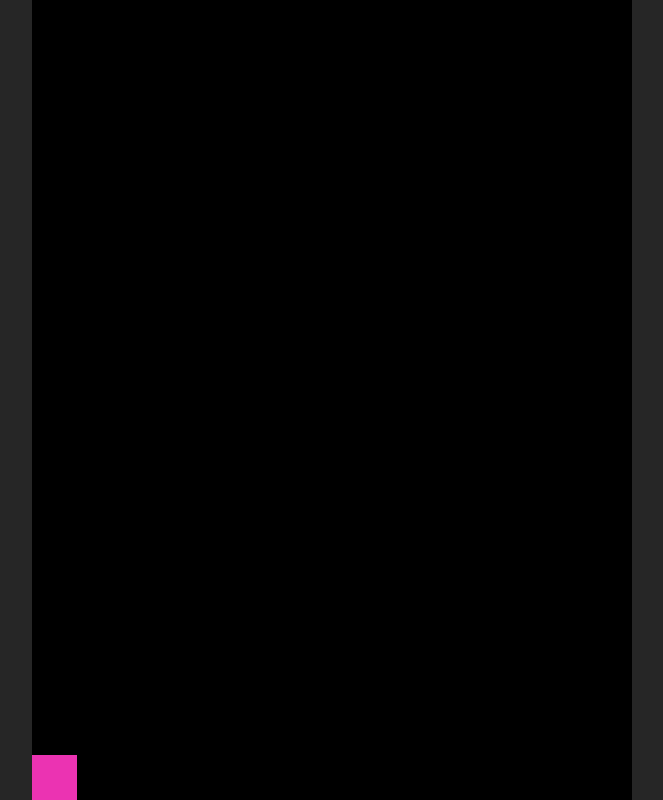
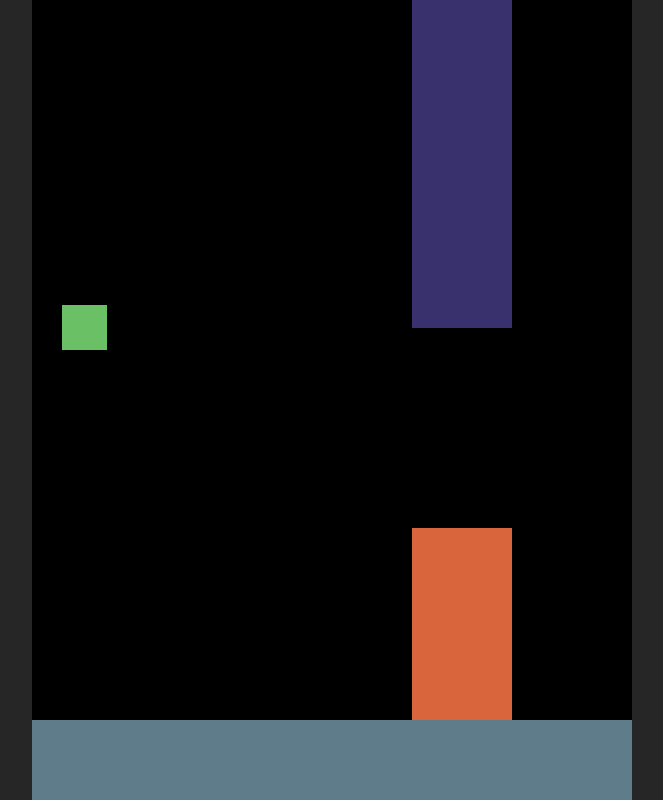
Before and after one commit to irvingSaenzColon/flappy.birdJs, a website with bundled scripts: page index.html in a window 1280 px wide. Shown: the whole page, without its empty margins (308-971 px from the left). Built offline with nearby package versions, Linux system fonts and the light colour scheme.

Commit message:
add obstacles and refactor of code

```diff
--- a/src/Game.js
+++ b/src/Game.js
@@ -1,11 +1,18 @@
-import WebGL from "./WebGL.js";
+import WebGL from "./webGL.js";
+import Ground from "./ground.js";
+import Pipe from "./pipe.js";
+import Obstacle from "./obstalce.js";
 import Player from "./player.js";
+
+
 const vertexShaderCode = `#version 300 es
 precision mediump float;
 in vec2 v_position;
 uniform vec2 resolution;
+uniform mat3 u_worldMatrix;
 void main() {
-  vec2 clipSpace = ((v_position / resolution) * 2.0) - 1.0;
+  vec3 worldPosition = u_worldMatrix * vec3(v_position, 1.0);
+  vec2 clipSpace = ((worldPosition.xy / resolution) * 2.0) - 1.0;
   gl_Position = vec4(clipSpace, 0.0, 1.0);
 }`;
 const fragmentShaderSourceCode = `#version 300 es
@@ -16,6 +23,7 @@ void main() {
   outputColor = u_color;
 }`;
 
+
 class Game {
 
 
@@ -24,13 +32,22 @@ class Game {
    */
   constructor(canvas) {
     this.canvas = canvas;
+    const canvasDimensions = {
+      width: canvas.clientWidth,
+      height: canvas.clientHeight
+    };
+    const pipePos = {x: 30, y: -150};
     WebGL.initialize(canvas);
-    this.player = new Player([0, 0], [0, 0], [0, 0], null, {width: canvas.clientWidth, height: canvas.clientHeight});
+    this.player = new Player(null, canvasDimensions);
+    this.obstacle = new Obstacle(canvasDimensions);
+    this.ground = new Ground(canvasDimensions);
   }
 
 
   render() {
     this.player.render(vertexShaderCode, fragmentShaderSourceCode);
+    this.obstacle.render(vertexShaderCode, fragmentShaderSourceCode);
+    this.ground.render(vertexShaderCode, fragmentShaderSourceCode);
   }
 
 
@@ -44,15 +61,17 @@ class Game {
     WebGL.context.clearColor(0.0, 0.0, 0.0, 1.0);
     //Clears depth buffer
     WebGL.context.clear(WebGL.context.COLOR_BUFFER_BIT | WebGL.context.DEPTH_BUFFER_BIT);
-
-    // Rasterization - which pixels are part of a triangle
+    // Rasterization
     WebGL.context.viewport(0.0, 0.0, this.canvas.width, this.canvas.height);
     this.player.update();
+    this.obstacle.update();
+    this.ground.update();
   }
 
 
   destroy() {
     this.player.destroy();
+    this.ground.destroy();
   }
 }
 
--- a/src/GameObject.js
+++ b/src/GameObject.js
@@ -1,4 +1,5 @@
-/** @import * as typedef from './Types.js' */
+/** @import * as typedef from './typedef.js' */
+import Matrix from './matrix.js';
 import ShaderHandler from './shaderHandler.js';
 
 
@@ -8,15 +9,16 @@ class GameObject {
 
   /**
    * @param { Array<Number>} vertex
+   * @param { Array<Number> } texture
    * @param { Objec} shaderParams
-   * @param { Array<Number> } position
-   * @param { Array<Number> } rotation
-   * @param { Array<Number> } scale
+   * @param { typedef.Vec2 } position
+   * @param { Number } rotation
+   * @param { typedef.Vec2 } scale
    * @param { Object } shaderParams
    * @param { Number } gravity
    * @param { typedef.Dimension } canvasDimensions
    */
-  constructor(vertex, position, rotation, scale, shaderParams, gravity = 0.98, canvasDimensions) {
+  constructor(vertex, texture, position, rotation, scale, shaderParams, gravity = 0.98, canvasDimensions) {
     this.vertex = vertex;
     this.position = position;
     this.roation = rotation;
@@ -24,7 +26,8 @@ class GameObject {
     this.gravity = gravity;
     this.velocity = {x: 0, y: 0};
     this.canvasDimensions = canvasDimensions;
-    this.shader = new ShaderHandler(shaderParams);
+    this.shader = new ShaderHandler(shaderParams, texture);
+    this.wordlMatrix = Matrix.identity();
   }
 
 
@@ -38,9 +41,22 @@ class GameObject {
         }
       }
     }
-      */
-    this.shader.update(this.vertex, this.canvasDimensions, [0.92, 0.2, 0.7, 1]);
+    */
+    this.calculateWorldMatrix();
+    this.shader.update(this.vertex, this.canvasDimensions, this.wordlMatrix);
   }
+
+
+  calculateWorldMatrix() {
+    this.wordlMatrix = Matrix.identity();
+    const scaleM = Matrix.scaleMatrix(this.scale);
+    const rotationM = Matrix.rotationMatrix(this.roation);
+    const translateM = Matrix.traslateMatrix(this.position);
+    this.wordlMatrix = Matrix.multiply3x3Matrix(this.wordlMatrix, scaleM);
+    this.wordlMatrix = Matrix.multiply3x3Matrix(rotationM, this.wordlMatrix);
+    this.wordlMatrix = Matrix.multiply3x3Matrix(translateM, this.wordlMatrix);
+  }
+
 
 
   render(vertexShaderCode, fragmentShaderCode) {
--- a/src/Player.js
+++ b/src/Player.js
@@ -1,3 +1,4 @@
+/** @import * as typedef from './typedef.js' */
 import { plane } from "./figures.js";
 import GameObject from "./gameObject.js";
 import Input from "./Input.js";
@@ -9,9 +10,20 @@ class Player extends GameObject {
   }
 
 
-  constructor(position, scale, rotation, texture, canvasDimensions) {
+  /**
+   *
+   * @param {typedef.Vec2} position
+   * @param {*} texture
+   * @param {typedef.Vec2} scale
+   * @param {Number} rotation
+   * @param {typedef.Dimension} canvasDimensions
+   */
+  constructor(texture, canvasDimensions) {
     const vertex = plane(45. , 45);
-    super(vertex, position, rotation, scale, null, 0.98, canvasDimensions);
+    const scale = { x: 1, y: 1};
+    const translate = { x: 30, y: 450};
+    const rotation = 0;
+    super(vertex, texture, translate, rotation, scale, null, 0.98, canvasDimensions);
     Input.setup(this.keyBindings);
   }
 
--- a/src/ShaderHandler.js
+++ b/src/ShaderHandler.js
@@ -1,5 +1,5 @@
-/** @import * as typedef from './Types.js' */
-import WebGL from "./WebGL.js";
+/** @import * as typedef from './typedef.js' */
+import WebGL from "./webGL.js";
 
 
 class ShaderHandler {
@@ -8,20 +8,29 @@ class ShaderHandler {
     "UNIFORM": "uniform"
   }
 
+
   /**
    * @param {Object} shaderParams
    */
-  constructor(shaderParams = null) {
-    this.texture = null;
+  constructor(shaderParams = null, texture = null) {
+    this.texture = texture;
     this.shaderParams = shaderParams;
     this.vertexShader = null;
     this.fragmentShader = null;
     this.shaderProgram = null;
     this.vertexPositionAttrLocation = null;
     this.resolutionUniformLocation = null;
+    this.color = null;
+    if(!this.texture) {
+      this.color = [Math.random(), Math.random(), Math.random(), 1];
+    }
   }
 
 
+  /**
+   * @param { String } vertexShaderCode
+   * @param { String } fragmentShaderCode
+   */
   render(vertexShaderCode, fragmentShaderCode) {
     this.vertexBufferPosition = WebGL.context.createBuffer();
     if(this.vertexBufferPosition === null) {
@@ -37,7 +46,10 @@ class ShaderHandler {
     //Getting locations of some variables placed on shaders
     this.vertexPositionAttrLocation = WebGL.getAttributeLocation(this.shaderProgram, 'v_position');
     this.resolutionUniformLocation = WebGL.getUniformLocation(this.shaderProgram, 'resolution');
-    this.colorUniformLocation = WebGL.getUniformLocation(this.shaderProgram, 'u_color');
+    this.worldMatrixUniformLocation = WebGL.getUniformLocation(this.shaderProgram, 'u_worldMatrix')
+    if(!this.texture) {
+      this.colorUniformLocation = WebGL.getUniformLocation(this.shaderProgram, 'u_color');
+    }
     this.loadShaderParams();
   }
 
@@ -57,15 +69,18 @@ class ShaderHandler {
   /**
    * @param { Array<number> } vertexPosition
    * @param { typedef.Dimension } canvas
-   * @param { Array<number> } triangleColor
+   * @param { Array<Number> } wordlMatrix
    */
-  update(vertexPosition, canvas, triangleColor) {
+  update(vertexPosition, canvas, wordlMatrix) {
     WebGL.context.useProgram(this.shaderProgram);
     WebGL.context.enableVertexAttribArray(this.vertexPositionAttrLocation);
     WebGL.context.vertexAttribPointer(this.vertexPositionAttrLocation, 2, WebGL.context.FLOAT, false, 2 * Float32Array.BYTES_PER_ELEMENT, 0, 0);
     //TODO: load dynamicly params to shader to make it more generic
     WebGL.context.uniform2f(this.resolutionUniformLocation, canvas.width, canvas.height);
-    WebGL.context.uniform4f(this.colorUniformLocation, ...triangleColor);
+    WebGL.context.uniformMatrix3fv(this.worldMatrixUniformLocation, false, wordlMatrix);
+    if(!this.texture) {
+      WebGL.context.uniform4f(this.colorUniformLocation, ...this.color);
+    }
     WebGL.context.bufferData(WebGL.context.ARRAY_BUFFER, new Float32Array(vertexPosition), WebGL.context.DYNAMIC_DRAW);
     WebGL.context.drawArrays(WebGL.context.TRIANGLES, 0, (vertexPosition.length / 2));
   }
@@ -75,8 +90,9 @@ class ShaderHandler {
     WebGL.context.deleteBuffer(this.vertexBufferPosition);
     WebGL.context.deleteShader(this.vertexShader);
     WebGL.context.deleteShader(this.fragmentShader);
-    WebGL.context.deleteProgram(this.rProgram);
+    WebGL.context.deleteProgram(this.shaderProgram);
   }
 }
 
+
 export default ShaderHandler;
--- /dev/null
+++ b/src/ground.js
@@ -0,0 +1,22 @@
+/** @import * as typedef from './typedef.js' */
+import { plane } from "./figures.js";
+import GameObject from "./gameObject.js";
+
+
+class Ground extends GameObject {
+
+
+  /**
+   * @param {typedef.Dimension} canvasDimensions
+   */
+  constructor(canvasDimensions) {
+    const vertex = plane(canvasDimensions.width, 80);
+    const scale = { x: 1, y: 1};
+    const translate = { x: 0, y: 0};
+    const rotation = 0;
+    super(vertex, null, translate, rotation, scale, null, null, canvasDimensions);
+  }
+}
+
+
+export default Ground;
--- a/src/index.js
+++ b/src/index.js
@@ -1,22 +1,19 @@
 import Game from "./game.js";
-const canvas = document.getElementById('buffer');
-//TODO: Hacer un GameObject genérico
-//TODO: Hacer un ShaderHandler genérico
-//TODO: Hacer una clase que ejecute toda la lógica del juego
 
 
+const canvas = document.getElementById('buffer');
 let game = null;
 let idReqAnim = -1;
 try {
   //main();
   game = new Game(canvas);
   game.render();
-  game.update();
   window.requestAnimationFrame(loop);
   window.removeEventListener('beforeunload', destroy);
 } catch(e) {
   console.error(e);
 }
+
 
 function loop(dt) {
   game.update(dt);
@@ -25,10 +22,10 @@ function loop(dt) {
 
 
 function destroy(e) {
+  if(idReqAnim != -1) {
+    window.cancelAnimationFrame(idReqAnim);
+  }
   if(game && game instanceof Game) {
     game.destroy();
   }
-  if(idReqAnim != -1) {
-    window.cancelAnimationFrame(idReqAnim);
-  }
 }
--- /dev/null
+++ b/src/matrix.js
@@ -0,0 +1,80 @@
+/** @import * as typedef from './typedef.js' */
+
+
+class Matrix {
+  static EPSILON = 1e-10;
+
+
+  /**
+   * @param { Array<Number> } a
+   * @param { Array<Number> } b
+   */
+  static multiply3x3Matrix(a, b) {
+    if(a.length !== 9 || b.length !== 9) {
+      throw new Error('Must provide an array of 9 elements');
+    }
+    return [
+      ( (a[0] * b[0]) + (a[1] * b[3]) + (a[2] * b[6]) ), ( (a[0] * b[1]) + (a[1] * b[4]) + (a[2] * b[7]) ), ( (a[0] * b[2]) + (a[1] * b[5]) + (a[2] * b[8]) ),
+      ( (a[3] * b[0]) + (a[4] * b[3]) + (a[5] * b[6]) ), ( (a[3] * b[1]) + (a[4] * b[4]) + (a[5] * b[7]) ), ( (a[3] * b[2]) + (a[4] * b[5]) + (a[5] * b[8]) ),
+      ( (a[6] * b[0]) + (a[7] * b[3]) + (a[8] * b[6]) ), ( (a[6] * b[1]) + (a[7] * b[4]) + (a[8] * b[7]) ), ( (a[6] * b[2]) + (a[7] * b[5]) + (a[8] * b[8]) ),
+    ];
+  }
+
+
+  static identity() {
+    return [
+      1, 0, 0,
+      0, 1, 0,
+      0, 0, 1
+    ];
+  }
+
+
+  /**
+   * @param { typedef.Vec2 } scale
+   */
+  static scaleMatrix(scale) {
+    return [
+      scale.x, 0, 0,
+      0, scale.y, 0,
+      0, 0, 1
+    ];
+  }
+
+
+  /**
+   * @param { typedef.Vec2 } trasnlate
+   */
+  static traslateMatrix(trasnlate) {
+    return [
+      1, 0, 0,
+      0, 1, 0,
+      trasnlate.x, trasnlate.y, 1
+    ];
+  }
+
+  /**
+   *
+   * @param { Number } rotation
+   */
+  static rotationMatrix(rotation) {
+    const rads = this.degreeToRad(rotation);
+    let cos = Math.cos(rads);
+    let sin = Math.sin(rads);
+    cos = cos < this.EPSILON ? 0 : cos;
+    sin = sin < this.EPSILON ? 0 : sin;
+    return [
+      cos, - sin, 0,
+      sin, cos, 0,
+      0, 0, 1
+    ];
+  }
+
+
+  static degreeToRad(degrees) {
+    return (degrees * Math.PI) / 180;
+  }
+}
+
+
+export default Matrix;
--- /dev/null
+++ b/src/obstalce.js
@@ -0,0 +1,56 @@
+/** @import * as typedef from './typedef.js' */
+import Pipe from "./pipe.js";
+
+
+class Obstacle {
+  static speed = 2.5;
+  static yOffset = 200;
+  static yLimitPos = {min: -200, max: 80};
+
+  /**
+   * @param {typedef.Dimension} canvasDimensions
+   */
+  constructor(canvasDimensions) {
+    this.canvasDimensions = canvasDimensions;
+    const { bottomPos, topPos } = this.generatePosition()
+    this.pipeBottom = new Pipe(bottomPos, canvasDimensions);
+    this.pipeTop = new Pipe(topPos, canvasDimensions);
+  }
+
+
+  /**
+   * @param { String } vertexShaderCode
+   * @param { String } fragmentShaderCode
+   */
+  render(vertexShaderCode, fragmentShaderCode) {
+    this.pipeBottom.render(vertexShaderCode, fragmentShaderCode);
+    this.pipeTop.render(vertexShaderCode, fragmentShaderCode);
+  }
+
+
+  update() {
+    if(this.pipeBottom.position.x < - Pipe.DEFAULT_WIDTH) {
+      const {bottomPos, topPos} = this.generatePosition();
+      this.pipeBottom.position = bottomPos;
+      this.pipeTop.position = topPos;
+    } else {
+      this.pipeBottom.position.x -= Obstacle.speed;
+      this.pipeTop.position.x -= Obstacle.speed;
+    }
+    this.pipeBottom.update();
+    this.pipeTop.update();
+  }
+
+
+  generatePosition() {
+    const yPossBott = Math.floor(Math.random() * (Obstacle.yLimitPos.max - Obstacle.yLimitPos.min + 1) + Obstacle.yLimitPos.min);
+    const xStartPos = (this.canvasDimensions.width + Pipe.DEFAULT_WIDTH);
+    return {
+      bottomPos: {x: xStartPos, y: yPossBott},
+      topPos: {x: xStartPos, y: (yPossBott + Obstacle.yOffset + Pipe.DEFAULT_HEIGHT) }
+    }
+  }
+}
+
+
+export default Obstacle;
--- /dev/null
+++ b/src/pipe.js
@@ -0,0 +1,25 @@
+/** @import * as typedef from './typedef.js' */
+import { plane } from "./figures.js";
+import GameObject from "./gameObject.js";
+
+
+class Pipe extends GameObject {
+  static DEFAULT_WIDTH = 100;
+  static DEFAULT_HEIGHT = 400;
+
+  /**
+   * @param {typedef.Vec2} position
+   * @param {typedef.Dimension} canvasDimensions
+   */
+  constructor(position = {x: 0, y: 0}, canvasDimensions) {
+    const vertex = plane(Pipe.DEFAULT_WIDTH, Pipe.DEFAULT_HEIGHT);
+    const scale = {x: 1, y: 1};
+    const rotation = 0;
+    position = !position ? {x: 0, y: 0} : position;
+    console.log(position);
+    super(vertex, null, position, rotation, scale, null, null, canvasDimensions);
+  }
+}
+
+
+export default Pipe;
--- a/src/Types.js
+++ b/src/typedef.js
@@ -10,7 +10,7 @@ const shaderParams = [
   }
 ];
 /**
- * @typedef vec2
+ * @typedef Vec2
  * @property { Number } x
  * @property { Number } y
  */
```
Also changed, not shown: index.html (+1 -1 lines).
